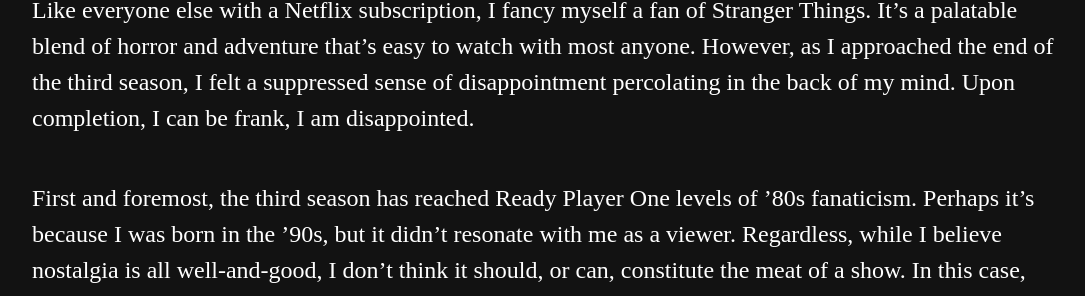
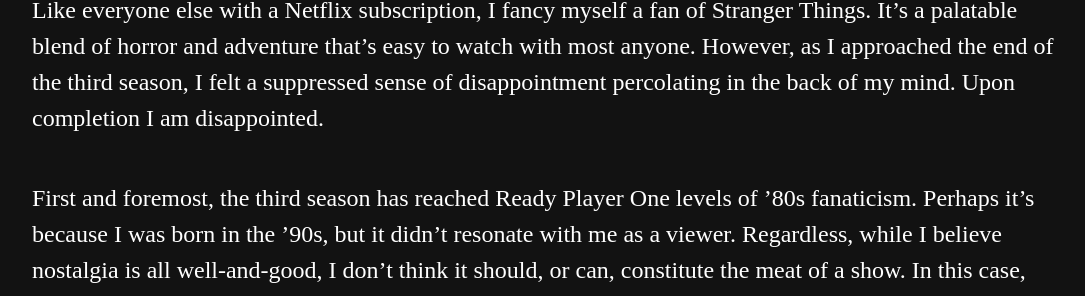
Before and after one commit to evanmrsampson/website, a Jekyll site: the page built from content/_writing/stranger-things-season-3.markdown, in a window 1280 px wide. Shown: the part 597-893 px from the top of the page, without its empty margins (96-1181 px from the left). Built offline with Jekyll 4.4.1, drawn with Linux system fonts in a browser that asks for light colours.

Commit message:
Fix stranger things post

```diff
--- a/content/_writing/stranger-things-season-3.markdown
+++ b/content/_writing/stranger-things-season-3.markdown
@@ -8,7 +8,7 @@
 
 #### **Uh oh, spoilers ahead gang!**
 
-Like everyone else with a Netflix subscription, I fancy myself a fan of Stranger Things. It’s a palatable blend of horror and adventure that’s easy to watch with most anyone. However, as I approached the end of the third season, I felt a suppressed sense of disappointment percolating in the back of my mind. Upon completion, I can be frank, I am disappointed.
+Like everyone else with a Netflix subscription, I fancy myself a fan of Stranger Things. It’s a palatable blend of horror and adventure that’s easy to watch with most anyone. However, as I approached the end of the third season, I felt a suppressed sense of disappointment percolating in the back of my mind. Upon completion I am disappointed.
 
 First and foremost, the third season has reached Ready Player One levels of ’80s fanaticism. Perhaps it’s because I was born in the ’90s, but it didn’t resonate with me as a viewer. Regardless, while I believe nostalgia is all well-and-good, I don’t think it should, or can, constitute the meat of a show. In this case, the third season feels like a vehicle for ’80s references more so than a show set in the ’80s. For instance, consider the discount Arnold Schwarzenegger featured as an enforcer for the Russians. Short of making viewers say, “Wow, he lumbers around very menacingly– just like The Terminator!”, the character has no other defining features. I would love to know just an iota of information about him. His entire characterization is a movie reference, which just feels lazy.
 
```
